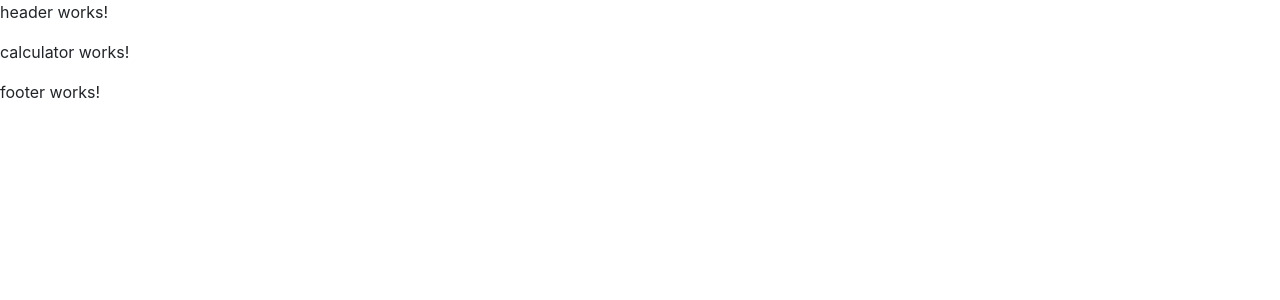
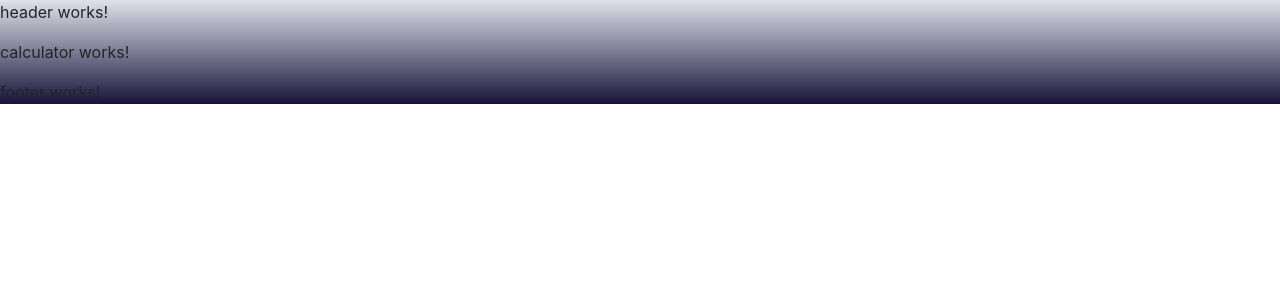
Before and after one commit to Marms314/yarn-estimator, an Angular app: page / in a window 1280 px wide. Shown: the top 300 px of the page. Built offline with nearby package versions, Linux system fonts and the light colour scheme.

Commit message:
basic style, background

```diff
--- a/src/app/app.component.html
+++ b/src/app/app.component.html
@@ -1,3 +1,5 @@
-<header></header>
-<calculator></calculator>
-<footer></footer>
+<div class="background-gradient">
+    <header></header>
+    <calculator></calculator>
+    <footer></footer>
+</div>
```
